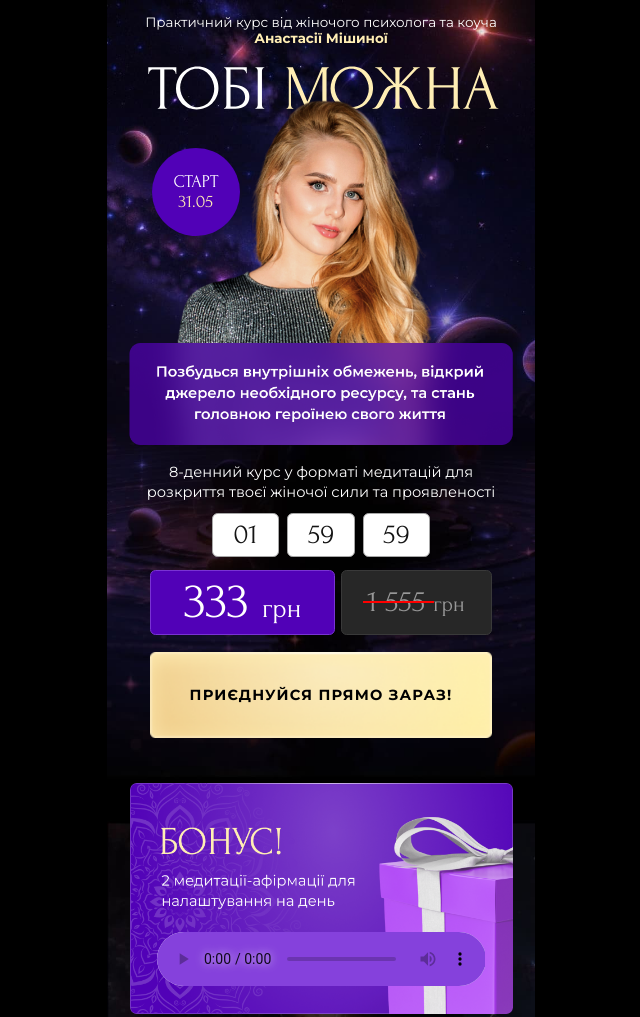
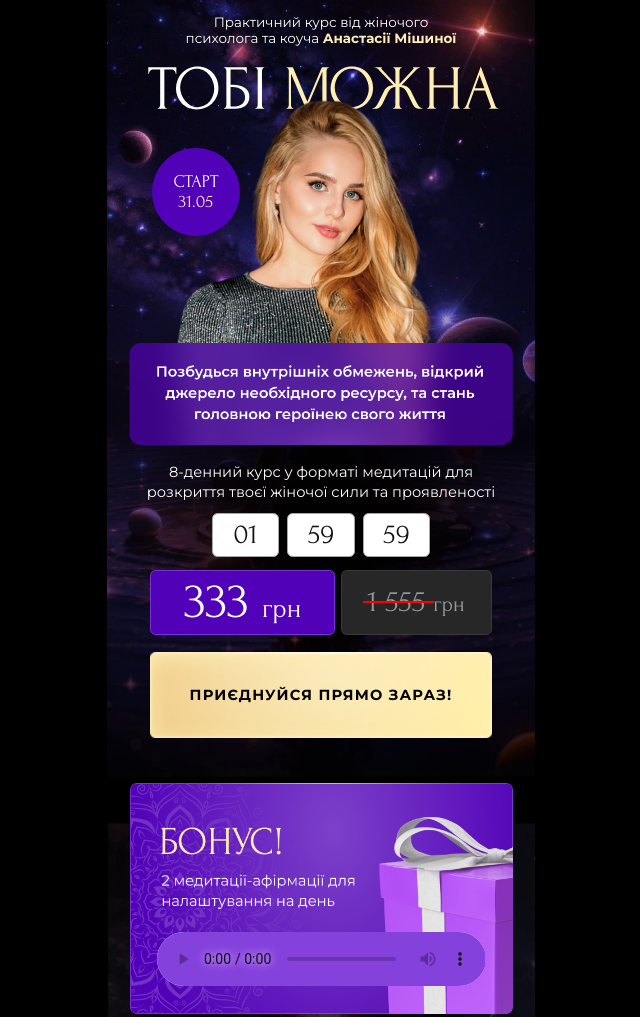
Before and after one commit to k2nq2/meditation-lend, a plain HTML site: page index.html in a window 1280 px wide. Shown: the top 1017 px of the page, without its empty margins (319-959 px from the left). Drawn offline with nearby package versions, Linux system fonts and the light colour scheme; a script that the page names is missing.

Commit message:
Update index.html

```diff
--- a/index.html
+++ b/index.html
@@ -64,7 +64,7 @@
     <div class="bg1">
         <header class="container">
             <p class="header-top_text">
-                Практичний курс від жіночого психолога та коуча <span class="accent">Анастасії Мішиної</span>
+                Практичний курс від жіночого <br> психолога та коуча <span class="accent">Анастасії Мішиної</span>
             </p>
             <div> <img class="header-span" src="images/span.svg"> </div>
             <div style="height:29.67rem">
```
